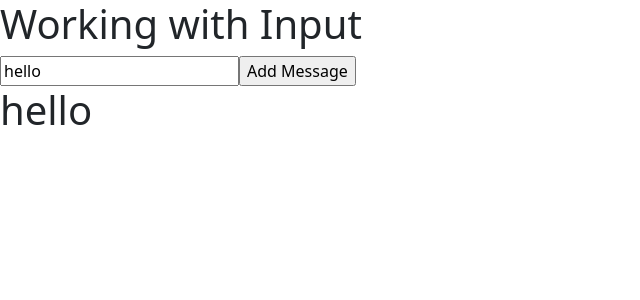
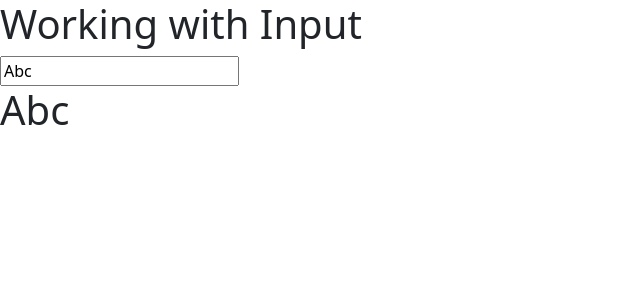
Before and after one commit to varadeamolk/my-react-app-1, a React (Create React App) app: page / in a window 1280 px wide. Shown: the top 300 px of the page, without its empty margins (0-640 px from the left). Built offline with nearby package versions, Linux system fonts and the light colour scheme.

Commit message:
read value from input.

```diff
--- a/src/App.js
+++ b/src/App.js
@@ -1,11 +1,12 @@
 import { useState } from "react";
 
 function App() {
-  let [message, setMessage] = useState("hello");
+  let [message, setMessage] = useState("Abc");
 
   let updateMessage = (e) => {
     // e.target == document.querySelector("input")
-    setMessage(e.target.value);
+    message = e.target.value;
+    setMessage(message);
   };
 
   return (
@@ -18,7 +19,6 @@ function App() {
         value={message}
         onChange={updateMessage}
       />
-      <input type="button" value="Add Message" />
 
       <h1>{message}</h1>
     </div>
```
